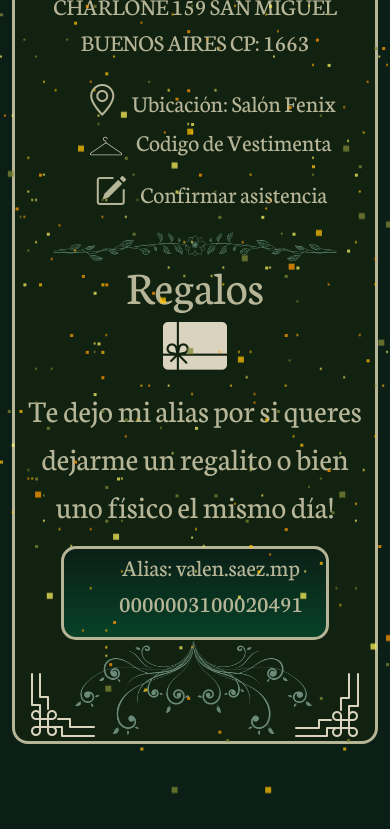
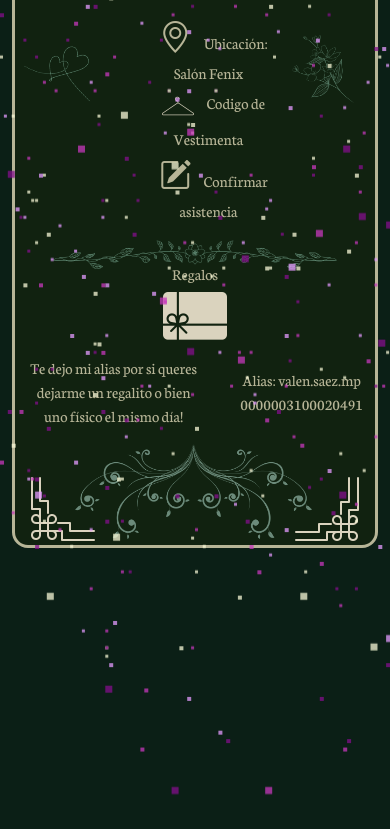
Before and after one commit to Kevinsaez/invitacion, a plain HTML site: page index.html in a window 390 px wide. Shown: the part 510-1339 px from the top of the page. After the commit the page ends 1143 px from the top, so only its background shows below. Drawn offline with nearby package versions, Linux system fonts and the light colour scheme; files whose address does not match are found by name.

Commit message:
decoraciones

```diff
--- a/index.html
+++ b/index.html
@@ -25,17 +25,21 @@
                 <img class="separador" src="./img/linea-separador.png" alt="linea separador decorativo">
                 <H2 class="titulo tracking-in-contract">A MIS...</H2>
                 <h2 class="xv tracking-in-contract">XV</h2>
-                <h2 class="valentina heartbeat">Valentina</h2>
+                <h2 class="valentina">Valentina</h2>
                 <img class="separador-2" src="./img//separador-2.png" alt="linea separador decorativo">
             </div>
         </header>
+        <div class="contenedor-direccion d-flex justify-content-between align-items-center  col-3-md-1">
+            <img class="corazones" src="./img/corazones.png" alt="dibujos de corazones">
+            <div class="">
                 <div class="datos">
                     <h3 class="titulo">REALIZADO EN:</h3>
                     <P class="titulo">CHARLONE 159 SAN MIGUEL BUENOS AIRES CP: 1663</P>
                 </div>
                 <div class="container-link d-flex flex-column align-item-center">
                     <ul class="d-flex flex-column align-item-center justify-content-center">
-                <li class="titulo"><i class="bi bi-geo-alt"></i><a href="https://maps.app.goo.gl/3J5CVdg6B8qcBBPD8">
+                        <li class="titulo"><i class="bi bi-geo-alt"></i><a
+                                href="https://maps.app.goo.gl/3J5CVdg6B8qcBBPD8">
                                 Ubicación: Salón Fenix</a></li>
                         <li class="titulo"><img class="percha" src="./img/percha.png" alt="icono de percha"><a
                                 href="https://pin.it/3aolMTTtN"> Codigo
@@ -45,16 +49,20 @@
                         </li>
                     </ul>
                 </div>
+            </div>
+            <img class="flores" src="./img/flores.png" alt="dibujo de flores">
+        </div>
         <img class="linea-rosas" src="./img/linea-rosas.png" alt="linea de separacion con imagenes de rosas">
-        <div class="regalos shake-horizontal">
         <h3 class="titulo animated swing">Regalos</h3>
         <img src="./img/regalo.png" alt="icono de regalo">
+        <div class="regalos shake-horizontal d-flex gap-2 align-item-center justify-content-center">
             <div class="texto">
                 <p class="titulo texto-regalo">Te dejo mi alias por si queres dejarme un regalito o bien uno físico el
                     mismo día!
                 </p>
             </div>
-            <div class="cuentas m-6">
+            <!-- line vertical -->
+            <div class="cuentas m-6 flex-column gap-4">
                 <ul>
                     <li class="titulo-alias">Alias: valen.saez.mp</li>
                     <li class="titulo-alias">0000003100020491</li>
--- a/script.js
+++ b/script.js
@@ -1,4 +1,4 @@
-const colors = ["#808836", "#FFBF00", "#FF9A00", "#FAEF5D"];
+const colors = ["#850F8D", "#C738BD", "#E49BFF", "#F8F9D7"];
 // const colors = ["#fff2", "#fff4", "#fff7", "#fffc"];
 const generateSpaceLayer = (size, selector, totalStars, duration) => {
 
@@ -21,6 +21,6 @@ const generateSpaceLayer = (size, selector, totalStars, duration) => {
 
 }
 
-generateSpaceLayer("2px", ".space-1", 200, "25s");
-generateSpaceLayer("3px", ".space-2", 100, "20s");
-generateSpaceLayer("6px", ".space-3", 25, "15s");
+generateSpaceLayer("3px", ".space-1", 200, "25s");
+generateSpaceLayer("4px", ".space-2", 100, "20s");
+generateSpaceLayer("7px", ".space-3", 25, "15s");
--- a/style.css
+++ b/style.css
@@ -155,6 +155,23 @@ li {
     font-size: 8rem;
 }
 
+.corazones {
+    transform: rotate(35deg);
+    width: 15rem;
+    height: 15rem;
+    margin: 10px;
+    filter: brightness(10%) saturate(100%) invert(49%) sepia(22%) saturate(400%) hue-rotate(96deg) brightness(100%) contrast(100%);
+    filter: brightness(10%) saturate(100%) invert(50%) sepia(22%) saturate(400%) hue-rotate(96deg) brightness(100%) contrast(100%);
+}
+
+.flores {
+    width: 15rem;
+    height: 15rem;
+    margin: 10px;
+    filter: brightness(10%) saturate(100%) invert(49%) sepia(22%) saturate(400%) hue-rotate(96deg) brightness(100%) contrast(100%);
+    filter: brightness(10%) saturate(100%) invert(50%) sepia(22%) saturate(400%) hue-rotate(96deg) brightness(100%) contrast(100%);
+}
+
 .titulo {
     color: var(--clr-texto-oscuro);
     font-family: "Neuton", serif;
@@ -192,9 +209,7 @@ a {
 }
 
 .cuentas {
-    background: linear-gradient(var(--clr-fondo-oscuro), #074128);
-    border: var(--clr-texto-oscuro) solid;
-    border-radius: 15px;
+
     width: 80%;
     margin: auto;
 }
@@ -251,6 +266,10 @@ media query
     h3 {
         font-size: 3rem;
     }
+
+    .texto-regalo {
+        font-size: 1rem;
+    }
 }
 
 @media only screen and (max-width: 1015px) {
@@ -262,6 +281,25 @@ media query
     .lineas-2 {
         margin-bottom: -10rem;
         margin-top: -5rem;
+    }
+
+    .contenedor-direccion {
+        /* justify-content: center !important; */
+    }
+
+    .titulo {
+        font-size: 1rem;
+    }
+
+    .titulo-alias {
+        font-size: 1rem;
+    }
+
+    .flores,
+    .corazones {
+        margin: 0;
+        width: 5rem;
+        height: 5rem;
     }
 }
 
@@ -429,7 +467,10 @@ segunda animacion
     }
 }
 
-.regalos:hover {
+.regalos:hover,
+.contenedor-general:hover,
+.contenedor-header:hover,
+.datos:hover {
     .swing {
         -webkit-transform-origin: top center;
         transform-origin: top center;
```
Also changed, not shown: img/corazones.png (added), img/flores.png (added). Lines whose indentation alone changed are shown as unchanged.
